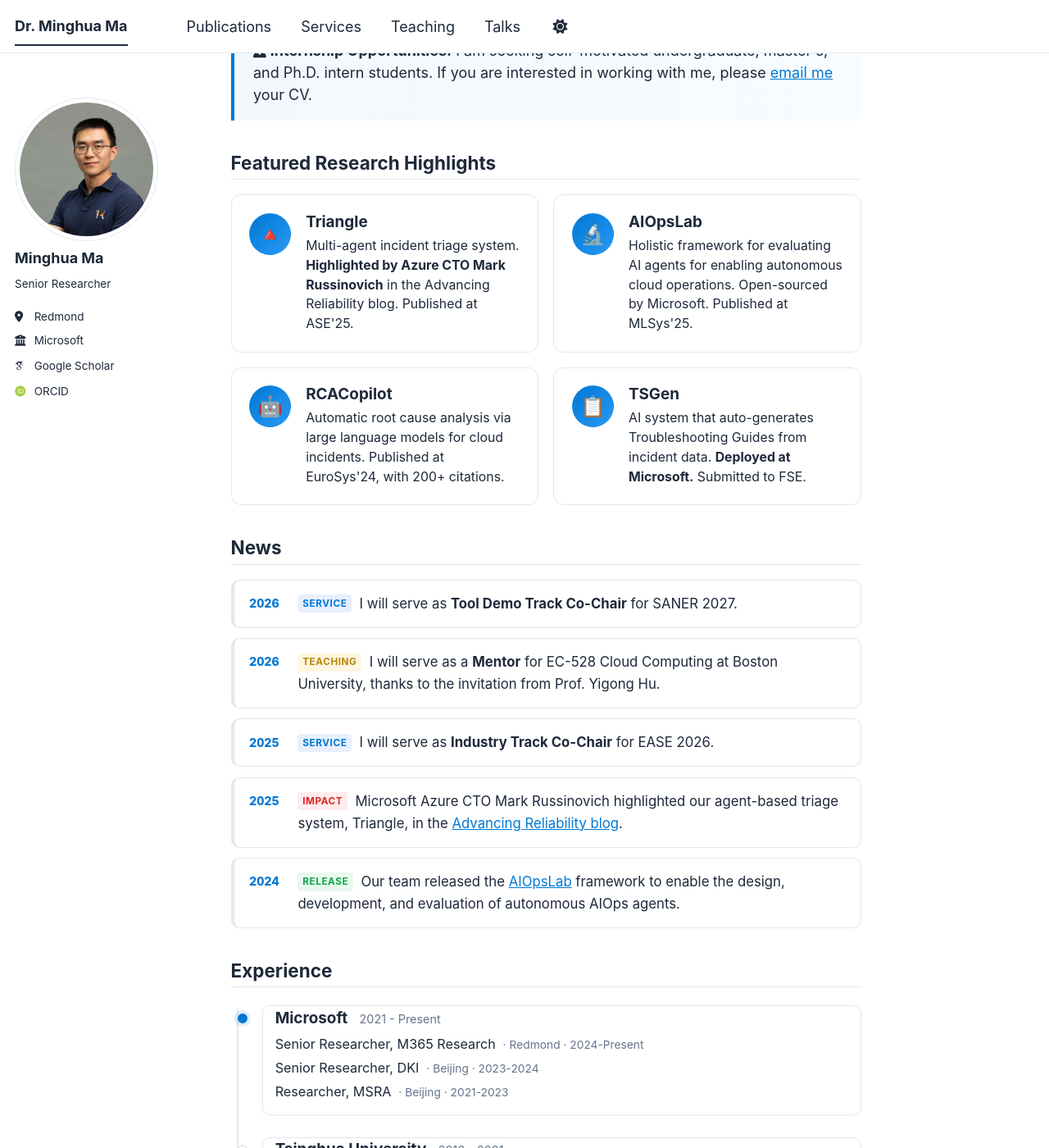
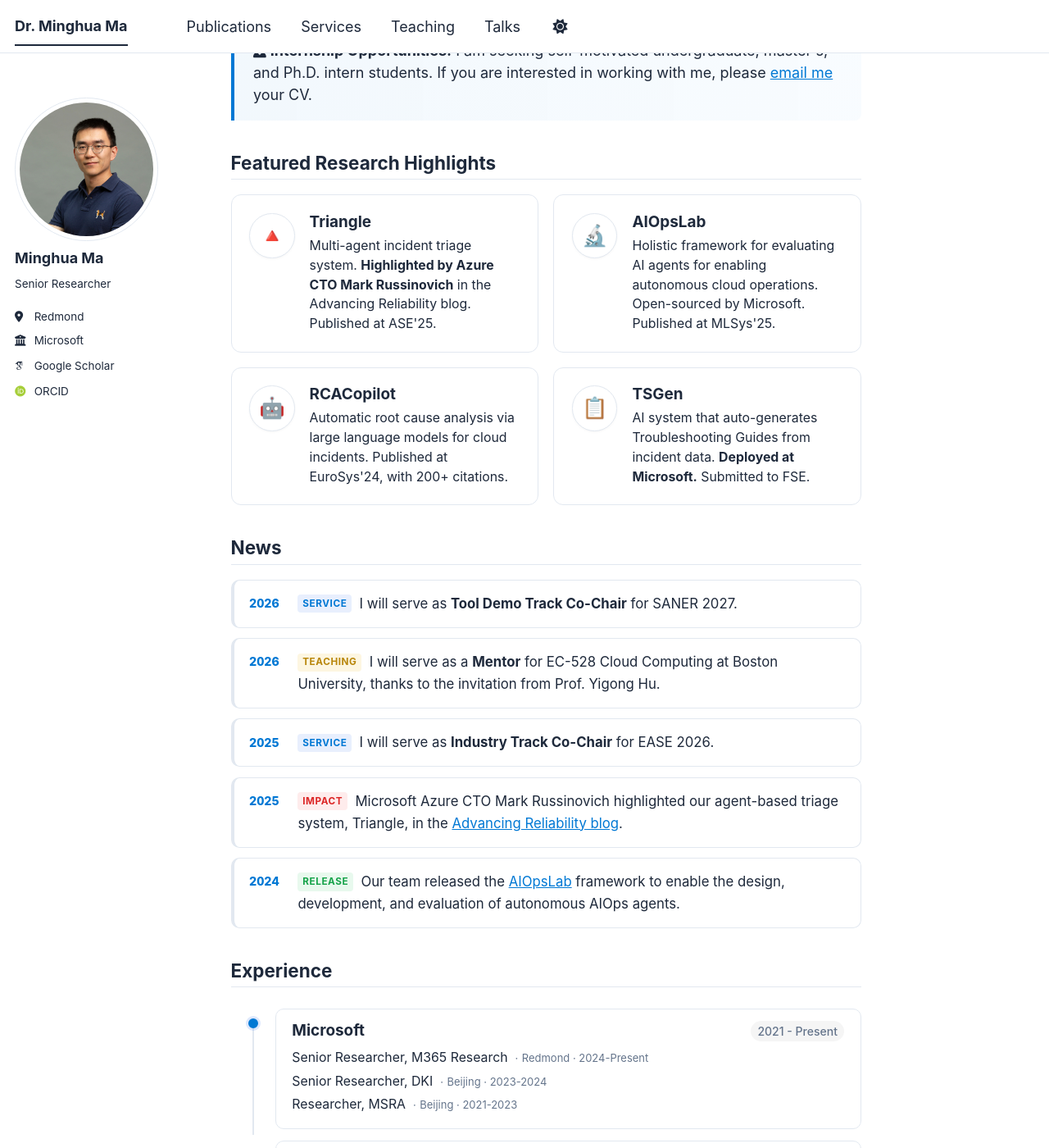
Before and after one commit to marvin233/marvin233.github.io, a Jekyll site: the page built from _pages/about.md, in a window 1280 px wide and 1400 px high, scrolled down 245 px. Shown: the whole window at 82% size. Built offline with Jekyll 4.4.1, drawn with Linux system fonts in a browser that asks for light colours; some web fonts are replaced; a script bundle is joined from its source files by our own code; library files that are not in the unit come from our copies.

Commit message:
Add JSON-LD structured data for publications and enhance styling for better layout

```diff
--- a/_pages/about.md
+++ b/_pages/about.md
@@ -90,7 +90,10 @@ redirect_from:
 
 <div class="timeline">
   <div class="tl-item">
-    <div class="tl-dot active"></div>
+    <div class="tl-rail">
+      <div class="tl-dot active"></div>
+      <div class="tl-line"></div>
+    </div>
     <div class="tl-content">
       <div class="tl-header">
         <h3>Microsoft</h3>
@@ -104,7 +107,10 @@ redirect_from:
     </div>
   </div>
   <div class="tl-item">
-    <div class="tl-dot"></div>
+    <div class="tl-rail">
+      <div class="tl-dot"></div>
+      <div class="tl-line"></div>
+    </div>
     <div class="tl-content">
       <div class="tl-header">
         <h3>Tsinghua University</h3>
@@ -116,7 +122,9 @@ redirect_from:
     </div>
   </div>
   <div class="tl-item">
-    <div class="tl-dot"></div>
+    <div class="tl-rail">
+      <div class="tl-dot"></div>
+    </div>
     <div class="tl-content">
       <div class="tl-header">
         <h3>Georgia Tech</h3>
--- a/assets/css/main.scss
+++ b/assets/css/main.scss
@@ -60,51 +60,33 @@
   opacity: 0.7;
 }
 
-/* ==========================================================================
-   CUSTOM ENHANCEMENTS — Hero, Impact Stats, Timeline, Cards
-   ========================================================================== */
+/* ---------- Publications Page Polish ---------- */
+.space_list {
+  list-style: none;
+  padding-left: 0;
 
-/* ---------- Hero Tagline ---------- */
-.hero-tagline {
-  margin: -0.3em 0 1.6em 0;
-  padding: 0;
+  li {
+    position: relative;
+    padding: 0.8em 0 0.8em 0;
+    border-bottom: 1px solid var(--global-border-color);
+    line-height: 1.65;
+
+    &:last-child {
+      border-bottom: none;
+    }
+  }
 }
 
-.hero-subtitle {
-  color: var(--global-text-color) !important;
-  font-size: 1.16em;
-  font-weight: 500;
-  line-height: 1.6;
-  margin: 0 0 0.9em 0 !important;
-  letter-spacing: 0.01em;
+.page__content h3 {
+  margin-top: 1.5em;
+  font-size: 1.15em;
+  font-weight: 700;
+  color: var(--global-text-color);
 }
 
-.hero-actions {
-  display: flex;
-  flex-wrap: wrap;
-  gap: 0.55em;
-}
-
-.hero-action {
-  display: inline-flex;
-  align-items: center;
-  padding: 0.35em 0.8em;
-  border-radius: 999px;
-  border: 1px solid var(--hero-border);
-  color: var(--global-text-color) !important;
-  background: var(--global-bg-color);
-  text-decoration: none !important;
-  font-size: 0.82em;
-  font-weight: 600;
-  transition: transform 0.15s ease, box-shadow 0.15s ease, border-color 0.15s ease, background 0.15s ease;
-
-  &:hover {
-    transform: translateY(-1px);
-    border-color: var(--card-hover-border);
-    box-shadow: 0 4px 14px var(--card-hover-shadow);
-    background: var(--hero-bg);
-  }
-}
+/* ==========================================================================
+   CUSTOM ENHANCEMENTS — Timeline, Cards
+   ========================================================================== */
 
 .page__content > h2 {
   margin-top: 1.7em;
@@ -238,17 +220,18 @@ html[data-theme="dark"] {
 }
 
 .project-icon {
-  font-size: 1.35em;
+  font-size: 1.4em;
   flex-shrink: 0;
   line-height: 1;
-  width: 2.1em;
-  height: 2.1em;
-  border-radius: 999px;
+  width: 2.2em;
+  height: 2.2em;
+  border-radius: 50%;
   display: inline-flex;
   align-items: center;
   justify-content: center;
-  background: var(--hero-bg);
-  border: 1px solid var(--hero-border);
+  background: var(--global-bg-color);
+  border: 1.5px solid var(--global-border-color);
+  box-shadow: 0 1px 3px rgba(0, 0, 0, 0.04);
 }
 
 .project-content {
@@ -277,59 +260,69 @@ html[data-theme="dark"] {
 /* ---------- Experience Timeline ---------- */
 .timeline {
   position: relative;
-  padding-left: 2.15em;
-  margin: 1.2em 0 2em 0;
+  padding-left: 0;
+  margin: 1em 0 2em 0;
+  display: flex;
+  flex-direction: column;
+  gap: 0;
+}
 
-  &::before {
-    content: '';
-    position: absolute;
-    left: 7px;
-    top: 4px;
-    bottom: 4px;
-    width: 2px;
-    background: var(--global-border-color);
+.tl-item {
+  display: flex;
+  align-items: stretch;
+  min-height: 4em;
+}
+
+.tl-rail {
+  display: flex;
+  flex-direction: column;
+  align-items: center;
+  width: 3em;
+  flex-shrink: 0;
+}
+
+.tl-dot {
+  width: 12px;
+  height: 12px;
+  border-radius: 50%;
+  border: 2.5px solid var(--global-border-color);
+  background: var(--global-bg-color);
+  flex-shrink: 0;
+  margin-top: 1.1em;
+  z-index: 1;
+
+  &.active {
+    border-color: var(--global-base-color);
+    background: var(--global-base-color);
+    box-shadow: 0 0 0 3px rgba(37, 99, 235, 0.15);
   }
 }
 
-.tl-item {
-  position: relative;
-  padding-bottom: 1.5em;
-
-  &:last-child {
-    padding-bottom: 0;
-  }
-}
-
-.tl-dot {
-  position: absolute;
-  left: -1.68em;
-  top: 0.55em;
-  width: 12px;
-  height: 12px;
-  border-radius: 50%;
-  border: 2px solid var(--global-border-color);
-  background: var(--global-bg-color);
-  z-index: 1;
-  transition: all 0.2s ease;
-
-  &.active {
-    border-color: var(--global-base-color);
-    background: var(--marker-active-bg);
-    box-shadow: 0 0 0 4px var(--marker-active-glow);
-  }
+.tl-line {
+  flex: 1;
+  width: 2px;
+  background: var(--global-border-color);
 }
 
 .tl-content {
-  padding: 0.2em 0.7em 0.7em 0.8em;
+  flex: 1;
+  padding: 0.8em 1.1em;
+  margin: 0.4em 0;
   border: 1px solid var(--global-border-color);
   border-radius: 10px;
   background: var(--global-bg-color);
-  box-shadow: 0 2px 8px rgba(15, 23, 42, 0.03);
+  transition: box-shadow 0.2s ease, border-color 0.2s ease;
+
+  &:hover {
+    box-shadow: 0 3px 12px rgba(0, 0, 0, 0.06);
+    border-color: var(--card-hover-border);
+  }
 }
 
 .tl-header {
   display: flex;
   align-items: baseline;
+  justify-content: space-between;
   gap: 0.8em;
   flex-wrap: wrap;
 
@@ -342,28 +335,36 @@ html[data-theme="dark"] {
 }
 
 .tl-date {
-  font-size: 0.8em;
+  font-size: 0.78em;
   color: var(--global-text-color-light);
-  font-weight: 400;
+  font-weight: 500;
+  white-space: nowrap;
+  background: rgba(0, 0, 0, 0.04);
+  padding: 0.15em 0.6em;
+  border-radius: 999px;
+}
+
+html[data-theme="dark"] .tl-date {
+  background: rgba(255, 255, 255, 0.08);
 }
 
 .tl-roles {
-  margin-top: 0.3em;
+  margin-top: 0.35em;
 }
 
 .tl-role {
-  font-size: 0.9em;
+  font-size: 0.88em;
   color: var(--global-text-color);
-  padding: 0.15em 0;
-  line-height: 1.5;
+  padding: 0.12em 0;
+  line-height: 1.55;
 }
 
 .tl-loc {
-  font-size: 0.85em;
+  font-size: 0.82em;
   color: var(--global-text-color-light);
   &::before {
-    content: '·';
-    margin: 0 0.3em;
+    content: '\00B7';
+    margin: 0 0.35em;
   }
 }
 
@@ -406,14 +407,6 @@ html[data-theme="dark"] {
     grid-template-columns: 1fr;
   }
 
-  .hero-tagline {
-    padding: 1em;
-  }
-
-  .hero-subtitle {
-    font-size: 1em;
-  }
-
   .timeline {
     padding-left: 1.6em;
   }
```
Also changed, not shown: _pages/publications.html (+37 -0 lines).
